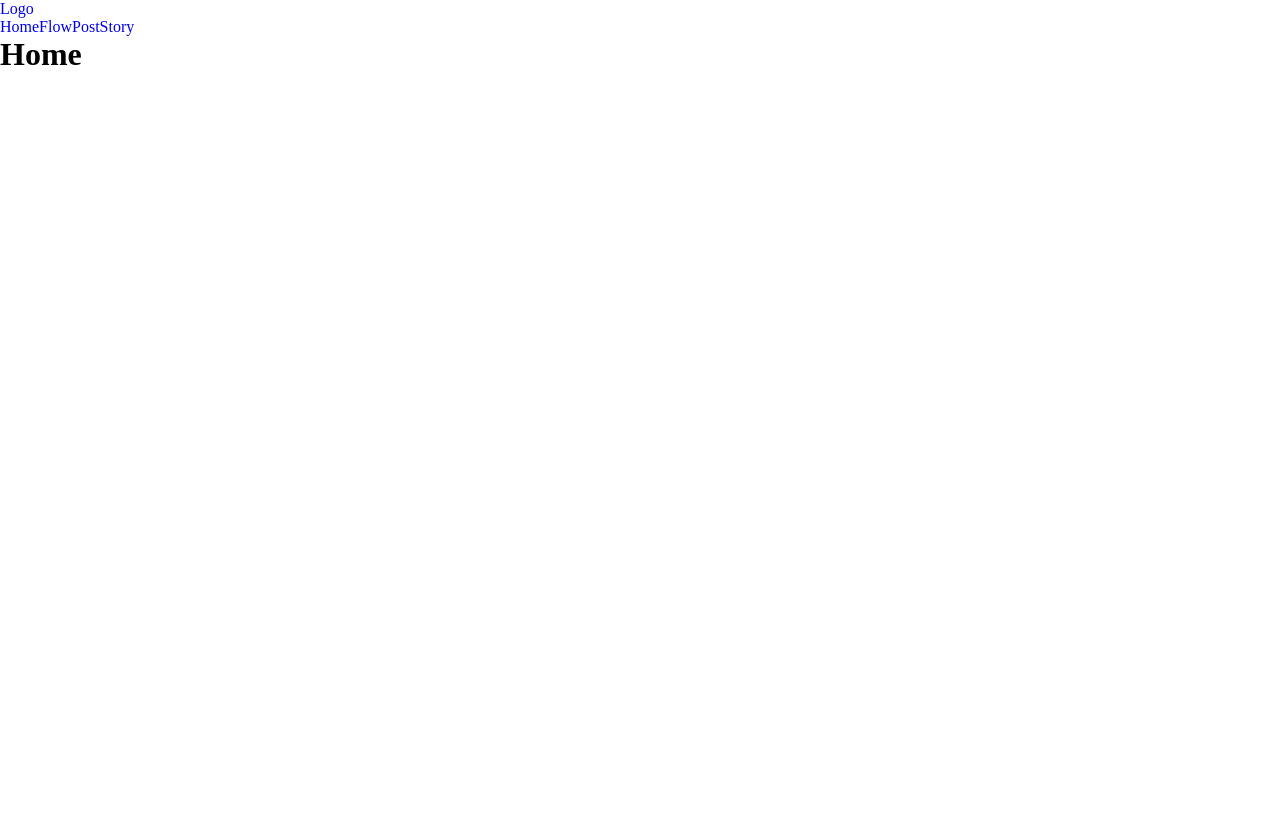
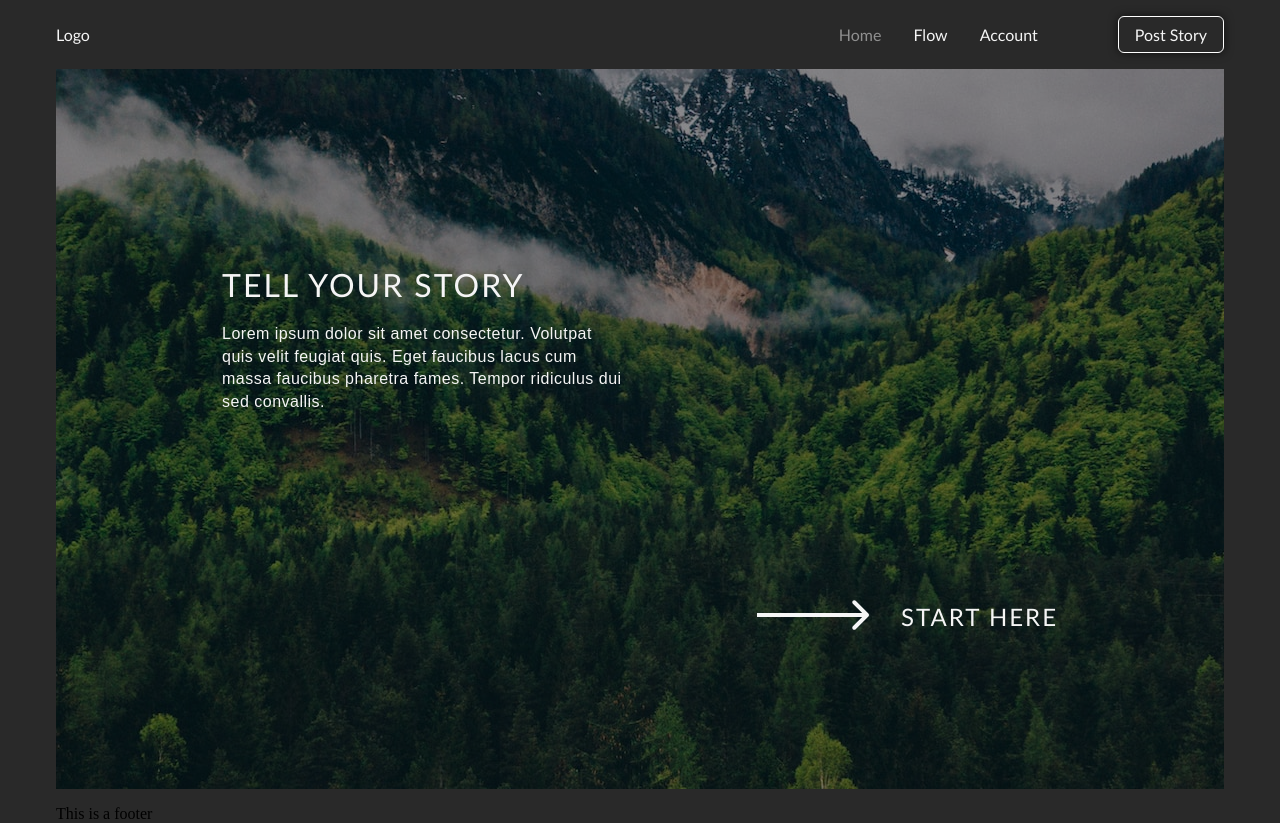
Before and after one commit to cecilialjungquist/piccolo, a React (Vite) app: page / in a window 1280 px wide. Before the commit the page ends 800 px from the top, so only its background shows below. Built offline with nearby package versions, Linux system fonts and the light colour scheme.

Commit message:
Adding data to store

```diff
--- a/src/App.css
+++ b/src/App.css
@@ -0,0 +1,56 @@
+.layout-header {
+    display: flex;
+    justify-content: space-between;
+    align-items: center;
+    font-family: 'Gill Sans', 'Gill Sans MT', Calibri, 'Trebuchet MS', sans-serif;
+    color: whitesmoke;
+}
+
+.layout-header nav {
+    display: flex;
+    gap: 2rem;
+    align-items: center;
+}
+
+.layout-header nav a:last-child {
+    margin-left: 3rem;
+    border: 1px solid white;
+    padding: .5rem 1rem;
+    border-radius: 6px;
+    box-shadow: 0px 0px 10px rgba(0, 0, 0, 0.6);
+}
+
+/* -.-.-.-.-.- HOME -.-.-.-.-.- */
+
+.home {
+    background-image: url(../public/adam-vradenburg-sWAAhaoVuko-unsplash.jpg);
+    background-position: center;
+}
+
+.home .hero {
+    min-height: 90vh;
+    display: grid;
+    gap: 2rem;
+    grid-template-columns: 1fr 3fr 3fr 1fr;
+    grid-template-rows: 1fr 1fr;
+    background-color: rgba(0, 0, 0, 0.4);
+}
+
+.home .hero .top {
+    grid-column: 2 / span 1;
+    align-self: flex-end;
+}
+.home .hero p {
+    margin-top: 1rem;
+}
+
+.home .hero .bottom {
+    grid-column: 3 / auto;
+    grid-row: 2 / auto;
+    text-align: center;
+    align-self: center;
+
+    display: flex;
+    gap: 2rem;
+    justify-content: flex-end;
+}
--- a/src/App.jsx
+++ b/src/App.jsx
@@ -5,8 +5,34 @@ import Home from './views/Home';
 import Flow from './views/Flow';
 import Story from './views/Story';
 import PostStory from './views/PostStory';
+import Login from './views/Login';
+import { useEffect } from 'react';
+import { useDispatch } from 'react-redux';
+import { setStories } from './store/postsSlice';
 
 function App() {
+  const dispatch = useDispatch();
+
+  useEffect(() => {
+    async function fetchData() {
+      try {
+        const response = await fetch('data.json');
+
+        if (response.status === 200) {
+          const data = await response.json();
+          dispatch(setStories(data));
+        } else {
+          throw new Error('Could not fetch data.');
+        }
+      } catch (error) {
+        console.log(error);
+      }
+    }
+
+    fetchData();
+
+  },[dispatch])
+
 
   return (
     <BrowserRouter>
@@ -15,6 +41,7 @@ function App() {
           <Route index element={<Home />} />
           <Route path='flow' element={<Flow /> } />
           <Route path='story/:id' element={<Story /> } />
+          <Route path='login' element={<Login /> } />
           <Route path='post-story' element={<PostStory /> } />
         </Route>
       </Routes>
--- a/src/index.css
+++ b/src/index.css
@@ -5,3 +5,51 @@
   text-decoration: none;
   list-style: none;
 }
+
+:root {
+
+}
+
+body {
+  background-color: rgb(41, 41, 41);
+}
+
+#root {
+  min-height: 100vh;
+  position: relative;
+  max-width: 1200px;
+  margin: auto;
+}
+
+#root > * {
+  padding: 1rem 1rem 0;
+}
+
+a {
+  color: inherit;
+}
+a:hover,
+.active {
+  opacity: .5;
+}
+
+h1, h2 {
+  font-size: 2rem;
+  font-family: 'Trebuchet MS', 'Lucida Sans Unicode', 'Lucida Grande', 'Lucida Sans', Arial, sans-serif;
+  line-height: 140%;
+  text-transform: uppercase;
+  color: whitesmoke;
+  font-weight: 400;
+  letter-spacing: 2px;
+}
+
+h2 {
+  font-size: 1.5rem;
+}
+
+p {
+  font-family: Arial, Helvetica, sans-serif;
+  line-height: 140%;
+  letter-spacing: .5px;
+  color: whitesmoke;
+}
--- a/src/store/postsSlice.js
+++ b/src/store/postsSlice.js
@@ -6,8 +6,13 @@ export const postsSlice = createSlice ({
     name: 'posts',
     initialState,
     reducers: {
-        // All hantering här
+        setStories: (state, action) => {
+            console.log('Adding stories', action.payload)
+            return action.payload;
+        }
     }
 });
 
+export const { setStories } = postsSlice.actions;
+
 export default postsSlice.reducer;
--- a/src/views/Home.jsx
+++ b/src/views/Home.jsx
@@ -1,8 +1,29 @@
+import { Link } from "react-router-dom";
+
 function Home() {
     return (
-        <main>
-            <h1>Home</h1>
-        </main>
+        <section className="home">
+            <section className="hero">
+                <section className="top">
+                    <h1>Tell your story</h1>
+                    <p>
+                        Lorem ipsum dolor sit amet consectetur. Volutpat quis velit feugiat quis. Eget faucibus lacus cum massa faucibus pharetra fames. Tempor ridiculus dui sed convallis.
+                    </p>
+                </section>
+                <section className="bottom">
+                    <svg width="112" height="30" viewBox="0 0 112 30" fill="none" xmlns="http://www.w3.org/2000/svg">
+                        <path d="M111.414 16.4142C112.195 15.6332 112.195 14.3668 111.414 13.5858L98.6863 0.857864C97.9052 0.0768156 96.6389 0.0768156 95.8579 0.857864C95.0768 1.63891 95.0768 2.90524 95.8579 3.68629L107.172 15L95.8579 26.3137C95.0768 27.0948 95.0768 28.3611 95.8579 29.1421C96.6389 29.9232 97.9052 29.9232 98.6863 29.1421L111.414 16.4142ZM0 17L110 17V13L0 13L0 17Z" fill="#F6F6F6" />
+                    </svg>
+                    <Link to='post-story'>
+                        <h2>start here</h2>
+                    </Link>
+                </section>
+            </section>
+
+            <section className="cardstack">
+
+            </section>
+        </section>
     );
 }
 
--- a/src/views/Layout.jsx
+++ b/src/views/Layout.jsx
@@ -3,7 +3,7 @@ import { Link, NavLink, Outlet } from "react-router-dom";
 function Layout() {
     return (
         <>
-            <header>
+            <header className="layout-header">
                 <aside>
                     <Link to='/'>
                         Logo
@@ -12,13 +12,16 @@ function Layout() {
                 <nav>
                     <NavLink to='/'>Home</NavLink>
                     <NavLink to='flow'>Flow</NavLink>
-                    <NavLink to='post-story'>PostStory</NavLink>
-
-                    {/* <NavLink to='login'>Account</NavLink> */}
+                    <NavLink to='login'>Account</NavLink>
+                    <NavLink to='post-story'>Post Story</NavLink>
                 </nav>
             </header>
-
-            <Outlet/>
+            <main>
+                <Outlet/>
+            </main>
+            <footer>
+                This is a footer
+            </footer>
         </>
     );
 }
--- /dev/null
+++ b/src/views/Login.jsx
@@ -0,0 +1,9 @@
+function Login() {
+    return (
+        <>
+        <h1>Login</h1>
+        </>
+     );
+}
+
+export default Login;
```
Also changed, not shown: public/arrow.svg (added), public/data.json (renamed from src/data.json).
